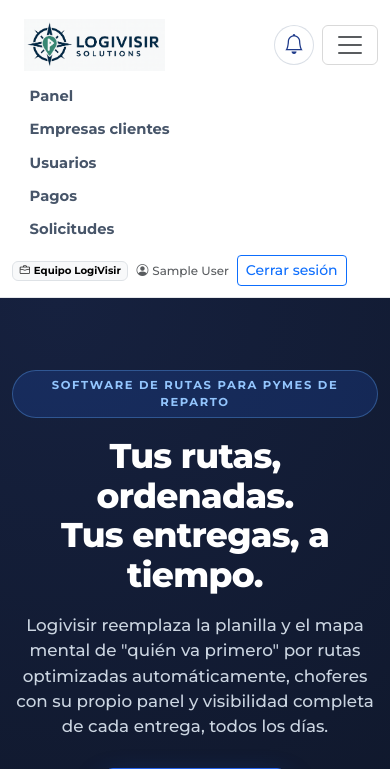
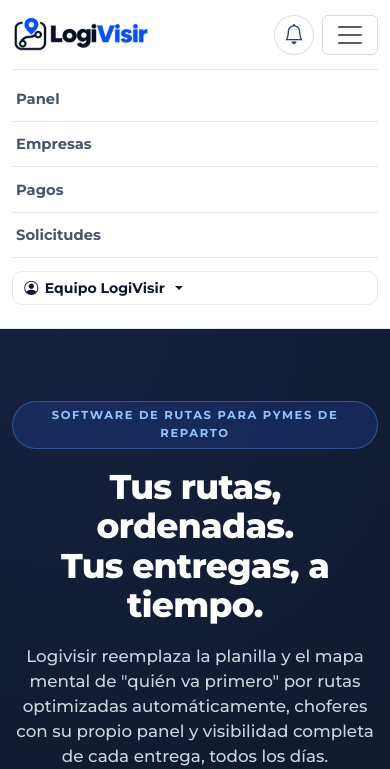
Before and after one commit to Plasid-Campos/logivisir, a Django app: page / in a window 390 px wide, after a click that opens the changed part. Shown: the top 769 px of the page. Run offline with Django 5.2, Linux system fonts and the light colour scheme; the visitor is signed in with stand-in values (Sample User, id 1); data that the repository does not hold is empty.

Commit message:
Rediseño visual: logo nuevo, menú responsive por rol y precios coherentes #189
- Página de inicio con los planes y precios de membresias.py; se quita
  «Catálogo de productos» y se agregan pruebas de precios publicados #191
- Logo nuevo con fondo transparente, versión oscura, favicon e ícono de
  teléfono; se quita el texto de marca duplicado #192
- Menú por rol con menú de usuario, hamburguesa bajo 1200 px y contador de
  solicitudes nuevas para el equipo LogiVisir #193
- Estudio de mercado para el informe #190

Co-Authored-By: Claude Opus 5.5 <noreply@anthropic.com>

```diff
--- a/backend/core/context_processors.py
+++ b/backend/core/context_processors.py
@@ -3,6 +3,7 @@ def user_role(request):
     empresa = None
     notif_no_leidas = 0
     notif_recientes = []
+    solicitudes_nuevas = 0
     if request.user.is_authenticated:
         # El equipo LogiVisir ve solo su menú, nunca el de una empresa cliente.
         perfil = None if request.user.is_staff else getattr(request.user, "perfilusuario", None)
@@ -10,9 +11,13 @@ def user_role(request):
         empresa = getattr(perfil, "empresa", None)
         notif_no_leidas = request.user.notificaciones.filter(leida=False).count()
         notif_recientes = list(request.user.notificaciones.all()[:5])
+        if request.user.is_staff:
+            from .models import SolicitudCuenta
+            solicitudes_nuevas = SolicitudCuenta.objects.filter(estado="NUEVA").count()
     return {
         "USER_ROL": rol,
         "USER_EMPRESA": empresa,
         "NOTIF_NO_LEIDAS": notif_no_leidas,
         "NOTIF_RECIENTES": notif_recientes,
+        "SOLICITUDES_NUEVAS": solicitudes_nuevas,
     }
--- a/backend/core/static/core/css/styles.css
+++ b/backend/core/static/core/css/styles.css
@@ -50,37 +50,10 @@ body {
   padding-bottom: 0.6rem;
 }
 
-.logo-wrapper {
-  background-color: #ffffff;
-  padding: 4px 12px;
-  border-radius: var(--radius-sm);
-}
-
 .navbar-logo {
-  height: 52px;
+  height: 40px;
+  width: auto;
   display: block;
-}
-
-.brand-text {
-  display: flex;
-  flex-direction: column;
-  line-height: 1.1;
-}
-
-.brand-main {
-  font-weight: 800;
-  letter-spacing: 0.14em;
-  text-transform: uppercase;
-  font-size: 0.85rem;
-  color: var(--ink-2);
-}
-
-.brand-sub {
-  font-weight: 500;
-  letter-spacing: 0.18em;
-  text-transform: uppercase;
-  font-size: 0.56rem;
-  color: var(--muted);
 }
 
 .main-navbar .nav-link-main {
@@ -129,7 +102,49 @@ body {
   transform: translateY(-1px);
 }
 
-.navbar-user { font-size: 0.85rem; }
+.main-navbar .nav-link-main.active { color: var(--accent); }
+.main-navbar .nav-link-main.active::after { opacity: 1; transform: scaleX(1); }
+
+.nav-chip-equipo {
+  margin-left: 0.6rem; padding: 0.15rem 0.55rem; border-radius: 6px;
+  font-size: 0.72rem; font-weight: 700; color: var(--accent); background: var(--accent-soft);
+}
+.nav-count {
+  display: inline-block; min-width: 1.3rem; padding: 0 0.35rem; margin-left: 0.15rem;
+  border-radius: 999px; background: var(--accent); color: #fff;
+  font-size: 0.72rem; line-height: 1.3rem; text-align: center;
+}
+
+/* Menú de usuario */
+.nav-user-toggle {
+  display: flex; align-items: center; gap: 0.4rem;
+  font-size: 0.88rem; font-weight: 600; color: var(--ink-2);
+  border: 1px solid var(--line); border-radius: var(--radius-sm);
+  padding: 0.35rem 0.7rem !important; margin-left: 0.5rem;
+}
+.nav-user-toggle:hover { border-color: rgba(37, 99, 235, 0.35); color: var(--accent); }
+.nav-user-name { max-width: 180px; overflow: hidden; text-overflow: ellipsis; white-space: nowrap; }
+.nav-user-menu { min-width: 240px; border-radius: var(--radius-md); border: 1px solid var(--line); box-shadow: var(--shadow-md); }
+.nav-user-menu .dropdown-header { white-space: normal; font-size: 0.8rem; color: var(--muted); }
+.nav-user-menu .dropdown-header strong { color: var(--ink-2); font-size: 0.9rem; }
+.nav-user-menu .dropdown-item { display: flex; align-items: center; gap: 0.55rem; font-size: 0.9rem; padding: 0.45rem 1rem; }
+
+.nav-cta { display: flex; align-items: center; gap: 0.5rem; margin-left: 0.6rem; }
+
+/* Menú plegado (bajo 1200 px): lista a lo ancho, fácil de tocar */
+@media (max-width: 1199.98px) {
+  .main-navbar .navbar-collapse {
+    margin-top: 0.6rem; padding: 0.4rem 0 0.8rem; border-top: 1px solid var(--line);
+  }
+  .main-navbar .navbar-nav { align-items: stretch; }
+  .main-navbar .nav-link-main { margin: 0; padding: 0.7rem 0.25rem; border-bottom: 1px solid var(--line); }
+  .main-navbar .nav-link-main::after { display: none; }
+  .nav-user-toggle { margin: 0.8rem 0 0; justify-content: flex-start; }
+  .nav-user-name { max-width: none; }
+  .nav-user-menu { box-shadow: none; }
+  .nav-cta { margin: 0.8rem 0 0; flex-wrap: wrap; }
+  .nav-cta .nav-link-main { border: 0; }
+}
 
 /* ----------------------------------------------------
    HERO
@@ -552,6 +567,17 @@ body {
 
 .btn-plan-outline:hover { border-color: var(--accent); color: var(--accent-dark); }
 
+.pricing-common {
+  margin: 2.2rem auto 0; max-width: 860px; padding: 1.4rem 1.6rem;
+  background: #fff; border: 1px solid rgba(15, 23, 42, 0.08); border-radius: 16px;
+}
+.pricing-common-title { font-weight: 700; margin: 0 0 0.8rem; text-align: center; }
+.pricing-common-list {
+  list-style: none; padding: 0; margin: 0;
+  display: grid; grid-template-columns: repeat(auto-fit, minmax(240px, 1fr)); gap: 0.5rem 1.4rem;
+}
+.pricing-common-list li { display: flex; gap: 0.5rem; font-size: 0.95rem; }
+.pricing-common-list li i { color: #16a34a; }
 .pricing-note { text-align: center; color: var(--muted); font-size: 0.85rem; margin: 2rem 0 0; }
 
 @media (max-width: 767.98px) {
@@ -1533,3 +1559,5 @@ body:has(.app-section) {
     min-width: 0;
   }
 }
+
+.card-login-header .navbar-logo { height: 48px; margin: 0 auto; }
--- a/backend/core/templates/core/base.html
+++ b/backend/core/templates/core/base.html
@@ -5,6 +5,10 @@
     <meta charset="UTF-8">
     <title>{% block title %}LogiVisir Solutions{% endblock %}</title>
     <meta name="viewport" content="width=device-width, initial-scale=1">
+    <link rel="icon" href="{% static 'core/img/marca/favicon.ico' %}" sizes="any">
+    <link rel="icon" type="image/png" href="{% static 'core/img/marca/favicon.png' %}">
+    <link rel="apple-touch-icon" href="{% static 'core/img/marca/apple-touch-icon.png' %}">
+    <meta name="theme-color" content="#0b1220">
 
     <!-- Bootstrap 5 -->
     <link href="https://cdn.jsdelivr.net/npm/bootstrap@5.3.3/dist/css/bootstrap.min.css" rel="stylesheet">
@@ -16,7 +20,7 @@
     <link rel="stylesheet" href="https://cdn.jsdelivr.net/npm/bootstrap-icons@1.11.3/font/bootstrap-icons.css">
 
     <!-- CSS GLOBAL (landing + base visual) -->
-    <link rel="stylesheet" href="{% static 'core/css/styles.css' %}?v=3">
+    <link rel="stylesheet" href="{% static 'core/css/styles.css' %}?v=5">
 
     <!-- CSS APP (solo post-login) -->
     {% if request.user.is_authenticated %}
@@ -30,30 +34,23 @@
 <header class="site-header">
 
 <!-- NAVBAR PRINCIPAL -->
-<nav class="navbar navbar-expand-lg main-navbar">
+<nav class="navbar navbar-expand-xl main-navbar" aria-label="Menú principal">
   <div class="container">
+    {% with url_actual=request.resolver_match.url_name %}
 
-    <!-- LOGO + TEXTO MARCA -->
-    <a class="navbar-brand d-flex align-items-center gap-3"
-       href="{% if request.user.is_authenticated and USER_ROL == 'CHOFER' %}
-                {% url 'chofer_ruta_hoy' %}
-              {% else %}
-                {% url 'home' %}
-              {% endif %}">
-      <div class="logo-wrapper">
-        <img src="{% static 'core/img/logivisir_logo.png' %}"
-             alt="LogiVisir Solutions"
-             class="navbar-logo">
-      </div>
-      <div class="brand-text d-none d-md-flex">
-        <span class="brand-main">LOGIVISIR</span>
-        <span class="brand-sub">SOLUTIONS · SAAS ROUTING</span>
-      </div>
+    <!-- LOGO -->
+    <a class="navbar-brand d-flex align-items-center"
+       href="{% if request.user.is_authenticated and USER_ROL == 'CHOFER' %}{% url 'chofer_ruta_hoy' %}{% elif request.user.is_authenticated and request.user.is_staff %}{% url 'staff_panel' %}{% else %}{% url 'home' %}{% endif %}">
+      <img src="{% static 'core/img/marca/logivisir_logo.png' %}"
+           alt="LogiVisir" class="navbar-logo" width="136" height="40">
     </a>
+    {% if request.user.is_authenticated and request.user.is_staff %}
+      <span class="nav-chip-equipo d-none d-sm-inline">Equipo</span>
+    {% endif %}
 
     {% if request.user.is_authenticated %}
-      <!-- CAMPANA DE AVISOS (fuera del menú colapsable: visible también en el celular) -->
-      <a href="{% url 'lista_notificaciones' %}" class="notif-bell ms-auto me-2 order-lg-last ms-lg-3"
+      <!-- CAMPANA DE AVISOS (visible también con el menú cerrado) -->
+      <a href="{% url 'lista_notificaciones' %}" class="notif-bell ms-auto me-2 order-xl-last ms-xl-2"
          aria-label="Avisos{% if NOTIF_NO_LEIDAS %}: {{ NOTIF_NO_LEIDAS }} sin leer{% endif %}"
          title="Avisos">
         <i class="bi bi-bell{% if NOTIF_NO_LEIDAS %}-fill{% endif %}"></i>
@@ -61,156 +58,79 @@
       </a>
     {% endif %}
 
-    <!-- BOTÓN HAMBURGUESA -->
     <button class="navbar-toggler" type="button" data-bs-toggle="collapse"
             data-bs-target="#mainNavbar" aria-controls="mainNavbar"
-            aria-expanded="false" aria-label="Toggle navigation">
+            aria-expanded="false" aria-label="Abrir menú">
       <span class="navbar-toggler-icon"></span>
     </button>
 
-    <!-- LINKS -->
     <div class="collapse navbar-collapse justify-content-end" id="mainNavbar">
-      <ul class="navbar-nav mb-2 mb-lg-0">
+      <ul class="navbar-nav align-items-xl-center">
 
         {% if request.user.is_authenticated %}
 
-          {# ====== CHOFER ====== #}
           {% if USER_ROL == "CHOFER" %}
-            <li class="nav-item">
-              <a class="nav-link nav-link-main"
-                 href="{% url 'chofer_ruta_hoy' %}">
-                Mi ruta
-              </a>
-            </li>
+            <li class="nav-item"><a class="nav-link nav-link-main{% if url_actual == 'chofer_ruta_hoy' %} active{% endif %}" href="{% url 'chofer_ruta_hoy' %}">Mi ruta</a></li>
 
-          {# ====== ADMIN / OWNER ====== #}
           {% elif USER_ROL == "ADMIN" or USER_ROL == "OWNER" %}
-            <li class="nav-item">
-              <a class="nav-link nav-link-main" href="{% url 'dashboard' %}">
-                Panel
-              </a>
-            </li>
-            <li class="nav-item">
-              <a class="nav-link nav-link-main" href="{% url 'lista_rutas' %}">
-                Rutas
-              </a>
-            </li>
-            <li class="nav-item">
-              <a class="nav-link nav-link-main" href="{% url 'lista_clientes' %}">
-                Clientes
-              </a>
-            </li>
-            <li class="nav-item">
-              <a class="nav-link nav-link-main" href="{% url 'lista_choferes' %}">
-                Choferes
-              </a>
-            </li>
-            <li class="nav-item">
-              <a class="nav-link nav-link-main" href="{% url 'lista_pedidos' %}">
-                Pedidos
-              </a>
-            </li>
-            <li class="nav-item">
-              <a class="nav-link nav-link-main" href="{% url 'analitica' %}">
-                Analítica
-              </a>
-            </li>
-            {% if USER_ROL == "OWNER" %}
-            <li class="nav-item">
-              <a class="nav-link nav-link-main" href="{% url 'lista_usuarios' %}">
-                Usuarios
-              </a>
-            </li>
-            {% endif %}
-            <li class="nav-item">
-              <a class="nav-link nav-link-main" href="{% url 'configurar_empresa' %}">
-                Empresa
-                {% if USER_EMPRESA and USER_EMPRESA.latitud_origen is None %}
-                  <i class="bi bi-exclamation-circle-fill text-warning" title="Falta la dirección de salida"></i>
-                {% endif %}
-              </a>
-            </li>
+            <li class="nav-item"><a class="nav-link nav-link-main{% if url_actual == 'dashboard' %} active{% endif %}" href="{% url 'dashboard' %}">Panel</a></li>
+            <li class="nav-item"><a class="nav-link nav-link-main{% if 'ruta' in url_actual %} active{% endif %}" href="{% url 'lista_rutas' %}">Rutas</a></li>
+            <li class="nav-item"><a class="nav-link nav-link-main{% if 'pedido' in url_actual %} active{% endif %}" href="{% url 'lista_pedidos' %}">Pedidos</a></li>
+            <li class="nav-item"><a class="nav-link nav-link-main{% if 'cliente' in url_actual %} active{% endif %}" href="{% url 'lista_clientes' %}">Clientes</a></li>
+            <li class="nav-item"><a class="nav-link nav-link-main{% if 'chofer' in url_actual %} active{% endif %}" href="{% url 'lista_choferes' %}">Choferes</a></li>
+            <li class="nav-item"><a class="nav-link nav-link-main{% if url_actual == 'analitica' %} active{% endif %}" href="{% url 'analitica' %}">Analítica</a></li>
 
-          {# ====== STAFF LOGIVISIR (equipo interno, no es un tenant) ====== #}
+          {# Equipo LogiVisir: nunca enlaces a vistas de empresa #}
           {% elif request.user.is_staff %}
-            <li class="nav-item">
-              <a class="nav-link nav-link-main" href="{% url 'staff_panel' %}">
-                Panel
-              </a>
-            </li>
-            <li class="nav-item">
-              <a class="nav-link nav-link-main" href="{% url 'staff_lista_empresas' %}">
-                Empresas clientes
-              </a>
-            </li>
-            <li class="nav-item">
-              <a class="nav-link nav-link-main" href="{% url 'staff_usuarios' %}">
-                Usuarios
-              </a>
-            </li>
-            <li class="nav-item">
-              <a class="nav-link nav-link-main" href="{% url 'staff_pagos' %}">
-                Pagos
-              </a>
-            </li>
-            <li class="nav-item">
-              <a class="nav-link nav-link-main" href="{% url 'lista_solicitudes' %}">
-                Solicitudes
-              </a>
-            </li>
+            <li class="nav-item"><a class="nav-link nav-link-main{% if url_actual == 'staff_panel' %} active{% endif %}" href="{% url 'staff_panel' %}">Panel</a></li>
+            <li class="nav-item"><a class="nav-link nav-link-main{% if 'empresa' in url_actual %} active{% endif %}" href="{% url 'staff_lista_empresas' %}">Empresas</a></li>
+            <li class="nav-item"><a class="nav-link nav-link-main{% if url_actual == 'staff_pagos' %} active{% endif %}" href="{% url 'staff_pagos' %}">Pagos</a></li>
+            <li class="nav-item"><a class="nav-link nav-link-main{% if 'solicitud' in url_actual %} active{% endif %}" href="{% url 'lista_solicitudes' %}">Solicitudes{% if SOLICITUDES_NUEVAS %} <span class="nav-count" title="Solicitudes nuevas">{{ SOLICITUDES_NUEVAS }}</span>{% endif %}</a></li>
           {% endif %}
 
+          <!-- MENÚ DE USUARIO -->
+          <li class="nav-item dropdown nav-user">
+            <a class="nav-link nav-user-toggle dropdown-toggle" href="#" role="button"
+               data-bs-toggle="dropdown" aria-expanded="false">
+              <i class="bi bi-person-circle"></i>
+              <span class="nav-user-name">{% if USER_EMPRESA %}{{ USER_EMPRESA.nombre }}{% elif request.user.is_staff %}Equipo LogiVisir{% else %}{{ request.user.username }}{% endif %}</span>
+              {% if USER_EMPRESA and USER_EMPRESA.latitud_origen is None and USER_ROL != "CHOFER" %}
+                <i class="bi bi-exclamation-circle-fill text-warning" title="Falta la dirección de salida"></i>
+              {% endif %}
+            </a>
+            <ul class="dropdown-menu dropdown-menu-end nav-user-menu">
+              <li class="dropdown-header">
+                <strong>{{ request.user.get_full_name|default:request.user.username }}</strong><br>
+                {% if USER_EMPRESA %}{{ USER_EMPRESA.nombre }} · {% if USER_ROL == "OWNER" %}Dueño/a{% elif USER_ROL == "ADMIN" %}Administrador/a{% else %}Chofer{% endif %}{% elif request.user.is_staff %}Equipo LogiVisir{% endif %}
+              </li>
+              {% if USER_ROL == "OWNER" %}
+                <li><a class="dropdown-item" href="{% url 'lista_usuarios' %}"><i class="bi bi-people"></i> Usuarios</a></li>
+              {% endif %}
+              {% if USER_ROL == "OWNER" or USER_ROL == "ADMIN" %}
+                <li><a class="dropdown-item" href="{% url 'configurar_empresa' %}"><i class="bi bi-shop"></i> Datos de la empresa
+                  {% if USER_EMPRESA and USER_EMPRESA.latitud_origen is None %}<i class="bi bi-exclamation-circle-fill text-warning ms-1" title="Falta la dirección de salida"></i>{% endif %}</a></li>
+              {% elif request.user.is_staff %}
+                <li><a class="dropdown-item" href="{% url 'staff_usuarios' %}"><i class="bi bi-people"></i> Usuarios por empresa</a></li>
+              {% endif %}
+              <li><a class="dropdown-item" href="{% url 'cambiar_password' %}"><i class="bi bi-key"></i> Cambiar contraseña</a></li>
+              <li><hr class="dropdown-divider"></li>
+              <li><a class="dropdown-item text-danger" href="{% url 'logout' %}"><i class="bi bi-box-arrow-right"></i> Cerrar sesión</a></li>
+            </ul>
+          </li>
+
         {% else %}
-          <li class="nav-item">
-            <a class="nav-link nav-link-main" href="{% url 'home' %}">Inicio</a>
-          </li>
-          <li class="nav-item">
-            <a class="nav-link nav-link-main" href="{% url 'home' %}#soluciones">Soluciones</a>
-          </li>
-          <li class="nav-item">
-            <a class="nav-link nav-link-main" href="{% url 'home' %}#como-funciona">Cómo funciona</a>
-          </li>
-          <li class="nav-item">
-            <a class="nav-link nav-link-main" href="{% url 'home' %}#planes">Planes</a>
-          </li>
-          <li class="nav-item">
-            <a class="nav-link nav-link-main" href="{% url 'home' %}#contacto">Contacto</a>
+          <li class="nav-item"><a class="nav-link nav-link-main" href="{% url 'home' %}#soluciones">Soluciones</a></li>
+          <li class="nav-item"><a class="nav-link nav-link-main" href="{% url 'home' %}#como-funciona">Cómo funciona</a></li>
+          <li class="nav-item"><a class="nav-link nav-link-main" href="{% url 'home' %}#planes">Planes</a></li>
+          <li class="nav-item"><a class="nav-link nav-link-main" href="{% url 'home' %}#contacto">Contacto</a></li>
+          <li class="nav-item nav-cta">
+            <a href="{% url 'login' %}" class="nav-link nav-link-main">Iniciar sesión</a>
+            <a href="{% url 'solicitar_cuenta' %}" class="btn btn-acceso-clientes">Comenzar ahora</a>
           </li>
         {% endif %}
-
       </ul>
-
-      {% if request.user.is_authenticated %}
-        <div class="d-flex align-items-center ms-lg-3 navbar-user">
-          {% if USER_EMPRESA %}
-            <span class="badge text-bg-light border me-2 small" title="Empresa y rol con que ingresaste">
-              <i class="bi bi-building me-1"></i>{{ USER_EMPRESA.nombre }}
-              · {% if USER_ROL == "OWNER" %}Dueño/a{% elif USER_ROL == "ADMIN" %}Administrador/a{% else %}Chofer{% endif %}
-            </span>
-          {% elif request.user.is_staff %}
-            <span class="badge text-bg-light border me-2 small" title="Rol con que ingresaste">
-              <i class="bi bi-briefcase me-1"></i>Equipo LogiVisir
-            </span>
-          {% endif %}
-          <a href="{% url 'cambiar_password' %}" class="navbar-text me-2 small text-muted text-decoration-none"
-             title="Cambiar contraseña">
-            <i class="bi bi-person-circle me-1"></i>{{ request.user.get_full_name|default:request.user.username }}
-          </a>
-          <a href="{% url 'logout' %}" class="btn btn-outline-primary btn-sm">
-            Cerrar sesión
-          </a>
-        </div>
-      {% else %}
-        <div class="d-flex align-items-center gap-2 ms-lg-3">
-          <a href="{% url 'login' %}" class="nav-link nav-link-main">
-            Iniciar sesión
-          </a>
-          <a href="{% url 'solicitar_cuenta' %}" class="btn btn-acceso-clientes">
-            Comenzar ahora
-          </a>
-        </div>
-      {% endif %}
     </div>
+    {% endwith %}
   </div>
 </nav>
 </header>
@@ -237,7 +157,7 @@
     <div class="row gy-4">
       <div class="col-md-4">
         <div class="footer-logo mb-2">
-          <img src="{% static 'core/img/logivisir_logo.png' %}"
+          <img src="{% static 'core/img/marca/logivisir_logo.png' %}"
                alt="LogiVisir Solutions" class="footer-logo-img">
         </div>
         <p class="small text-muted mb-1">
--- a/backend/core/templates/core/cambiar_password_obligatorio.html
+++ b/backend/core/templates/core/cambiar_password_obligatorio.html
@@ -11,7 +11,7 @@
 
         <div class="card-login-header text-center mb-2">
           <div class="logo-wrapper mb-3">
-            <img src="{% static 'core/img/logivisir_logo.png' %}"
+            <img src="{% static 'core/img/marca/logivisir_logo.png' %}"
                  alt="LogiVisir Solutions"
                  class="navbar-logo">
           </div>
--- a/backend/core/templates/core/home.html
+++ b/backend/core/templates/core/home.html
@@ -1,5 +1,5 @@
 {% extends "core/base.html" %}
-{% load static %}
+{% load static formato %}
 
 {% block title %}Optimización de rutas para pymes | LogiVisir Solutions{% endblock %}
 
@@ -203,63 +203,35 @@
 
     <div class="section-head">
       <h2 class="section-title">Un plan para cada tamaño de operación</h2>
-      <p class="section-subtitle">Valores referenciales — los ajustamos a tu operación real.</p>
+      <p class="section-subtitle">Precio mensual por empresa, sin cobro por chofer. Todos los planes incluyen todas las funciones.</p>
     </div>
 
     <div class="row g-4 justify-content-center align-items-stretch">
-
+      {% for plan in planes %}
       <div class="col-md-6 col-lg-4">
-        <div class="pricing-card">
-          <span class="pricing-plan">Básico</span>
-          <div class="pricing-price">$29.990<span>/mes</span></div>
-          <p class="pricing-desc">Para negocios que están partiendo a ordenar su reparto.</p>
+        <div class="pricing-card{% if plan.destacado %} pricing-featured{% endif %}">
+          {% if plan.destacado %}<span class="pricing-badge">Más elegido</span>{% endif %}
+          <span class="pricing-plan">{{ plan.nombre }}</span>
+          <div class="pricing-price">${{ plan.precio|clp }}<span>/mes</span></div>
+          <p class="pricing-desc">{{ plan.para }}</p>
           <ul class="pricing-features">
-            <li><i class="bi bi-check2"></i> 1 ruta activa por día</li>
-            <li><i class="bi bi-check2"></i> Hasta 50 clientes</li>
-            <li><i class="bi bi-check2"></i> 1 chofer</li>
-            <li><i class="bi bi-check2"></i> Optimización de rutas</li>
-            <li><i class="bi bi-check2"></i> Soporte por correo</li>
+            {% for item in plan.incluye %}<li><i class="bi bi-check2"></i> {{ item }}</li>{% endfor %}
           </ul>
-          <a href="{% url 'solicitar_cuenta' %}?plan=BASICO" class="btn btn-plan-outline">Elegir Básico</a>
+          <a href="{% url 'solicitar_cuenta' %}?plan={{ plan.codigo }}"
+             class="btn {% if plan.destacado %}btn-plan-solid{% else %}btn-plan-outline{% endif %}">Elegir {{ plan.nombre }}</a>
         </div>
       </div>
-
-      <div class="col-md-6 col-lg-4">
-        <div class="pricing-card pricing-featured">
-          <span class="pricing-badge">Más elegido</span>
-          <span class="pricing-plan">Pro</span>
-          <div class="pricing-price">$59.990<span>/mes</span></div>
-          <p class="pricing-desc">Para operaciones con varias rutas y choferes en movimiento.</p>
-          <ul class="pricing-features">
-            <li><i class="bi bi-check2"></i> Rutas activas ilimitadas</li>
-            <li><i class="bi bi-check2"></i> Clientes ilimitados</li>
-            <li><i class="bi bi-check2"></i> Choferes ilimitados</li>
-            <li><i class="bi bi-check2"></i> Optimización automática de rutas</li>
-            <li><i class="bi bi-check2"></i> Catálogo de productos y pedidos</li>
-            <li><i class="bi bi-check2"></i> Soporte prioritario</li>
-          </ul>
-          <a href="{% url 'solicitar_cuenta' %}?plan=PRO" class="btn btn-plan-solid">Elegir Pro</a>
-        </div>
-      </div>
-
-      <div class="col-md-6 col-lg-4">
-        <div class="pricing-card">
-          <span class="pricing-plan">Empresarial</span>
-          <div class="pricing-price">A medida</div>
-          <p class="pricing-desc">Para cadenas o distribuidoras con múltiples sucursales.</p>
-          <ul class="pricing-features">
-            <li><i class="bi bi-check2"></i> Todo lo incluido en Pro</li>
-            <li><i class="bi bi-check2"></i> Múltiples sucursales</li>
-            <li><i class="bi bi-check2"></i> Reportes avanzados</li>
-            <li><i class="bi bi-check2"></i> Soporte dedicado</li>
-          </ul>
-          <a href="{% url 'solicitar_cuenta' %}?plan=EMPRESARIAL" class="btn btn-plan-outline">Conversemos</a>
-        </div>
-      </div>
-
+      {% endfor %}
     </div>
 
-    <p class="pricing-note">* Precios de referencia. El valor final depende del tamaño de tu operación.</p>
+    <div class="pricing-common">
+      <p class="pricing-common-title">Todos los planes incluyen</p>
+      <ul class="pricing-common-list">
+        {% for item in funciones_comunes %}<li><i class="bi bi-check2-circle"></i> {{ item }}</li>{% endfor %}
+      </ul>
+    </div>
+
+    <p class="pricing-note">* Valores mensuales en pesos chilenos. Se paga por transferencia, por 1, 3, 6 o 12 meses.</p>
 
   </div>
 </section>
--- a/backend/core/templates/core/login.html
+++ b/backend/core/templates/core/login.html
@@ -12,7 +12,7 @@
         <!-- CABECERA CON LOGO Y TEXTO -->
         <div class="card-login-header text-center mb-2">
           <div class="logo-wrapper mb-3">
-            <img src="{% static 'core/img/logivisir_logo.png' %}"
+            <img src="{% static 'core/img/marca/logivisir_logo.png' %}"
                  alt="LogiVisir Solutions"
                  class="navbar-logo">
           </div>
--- a/backend/core/views.py
+++ b/backend/core/views.py
@@ -60,7 +60,10 @@ PAGINA_TAMANO = 25
 # HOME / LANDING
 # =========================================================
 def home_view(request):
-    return render(request, "core/home.html")
+    return render(request, "core/home.html", {
+        "planes": membresias.planes_publicos(),
+        "funciones_comunes": membresias.FUNCIONES_TODOS_LOS_PLANES,
+    })
 
 # =========================================================
 # SOLICITUD DE CUENTA (venta del servicio, público)
```
Also changed, not shown: backend/core/membresias.py (+47 -0 lines), backend/core/tests/test_pagos.py (+17 -0 lines), backend/core/static/core/img/logivisir_logo.png (deleted), backend/core/static/core/img/marca/apple-touch-icon.png (added), backend/core/static/core/img/marca/favicon.ico (added), backend/core/static/core/img/marca/favicon.png (added), backend/core/static/core/img/marca/logivisir_icono.png (added), backend/core/static/core/img/marca/logivisir_logo.png (added), backend/core/static/core/img/marca/logivisir_logo_oscuro.png (added).
